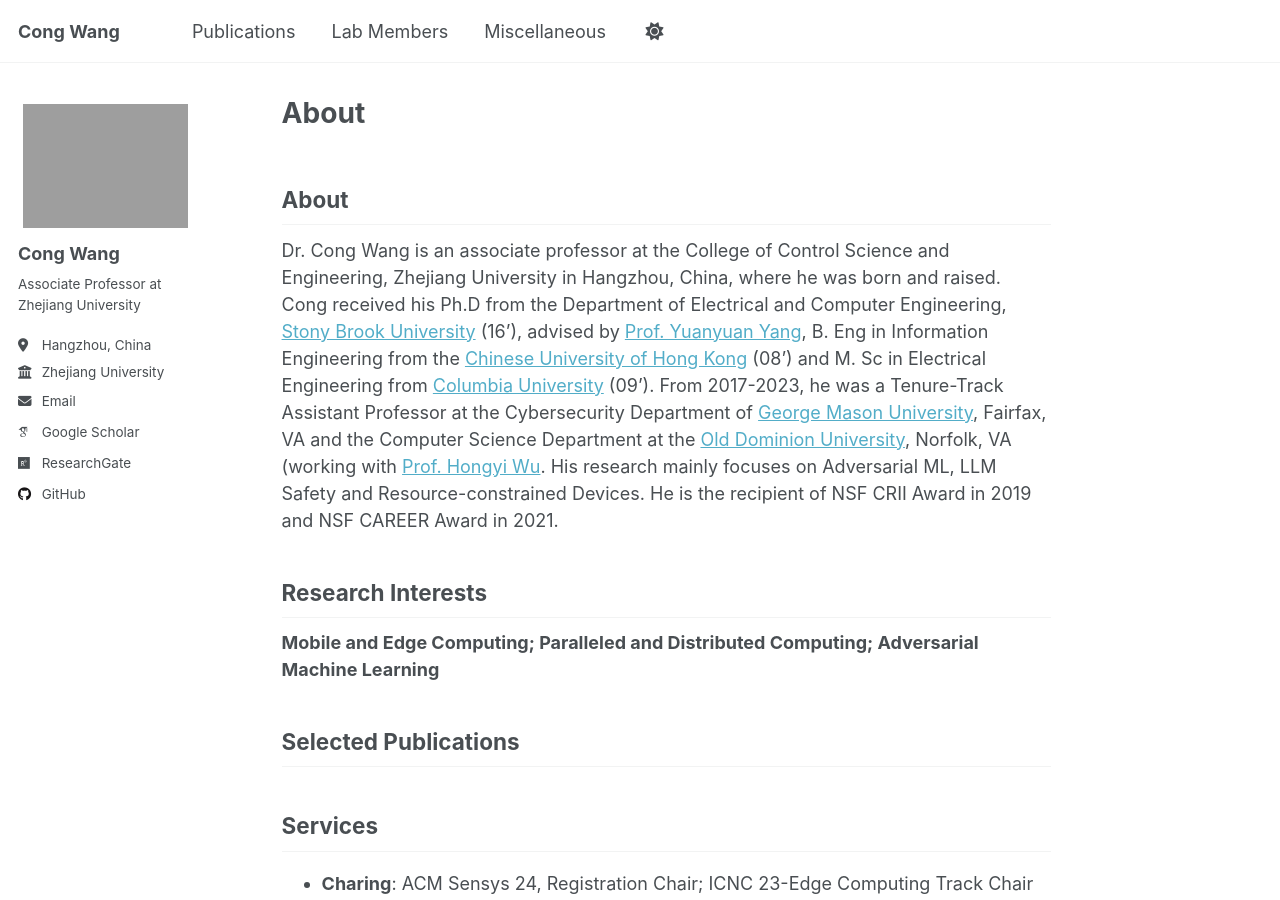
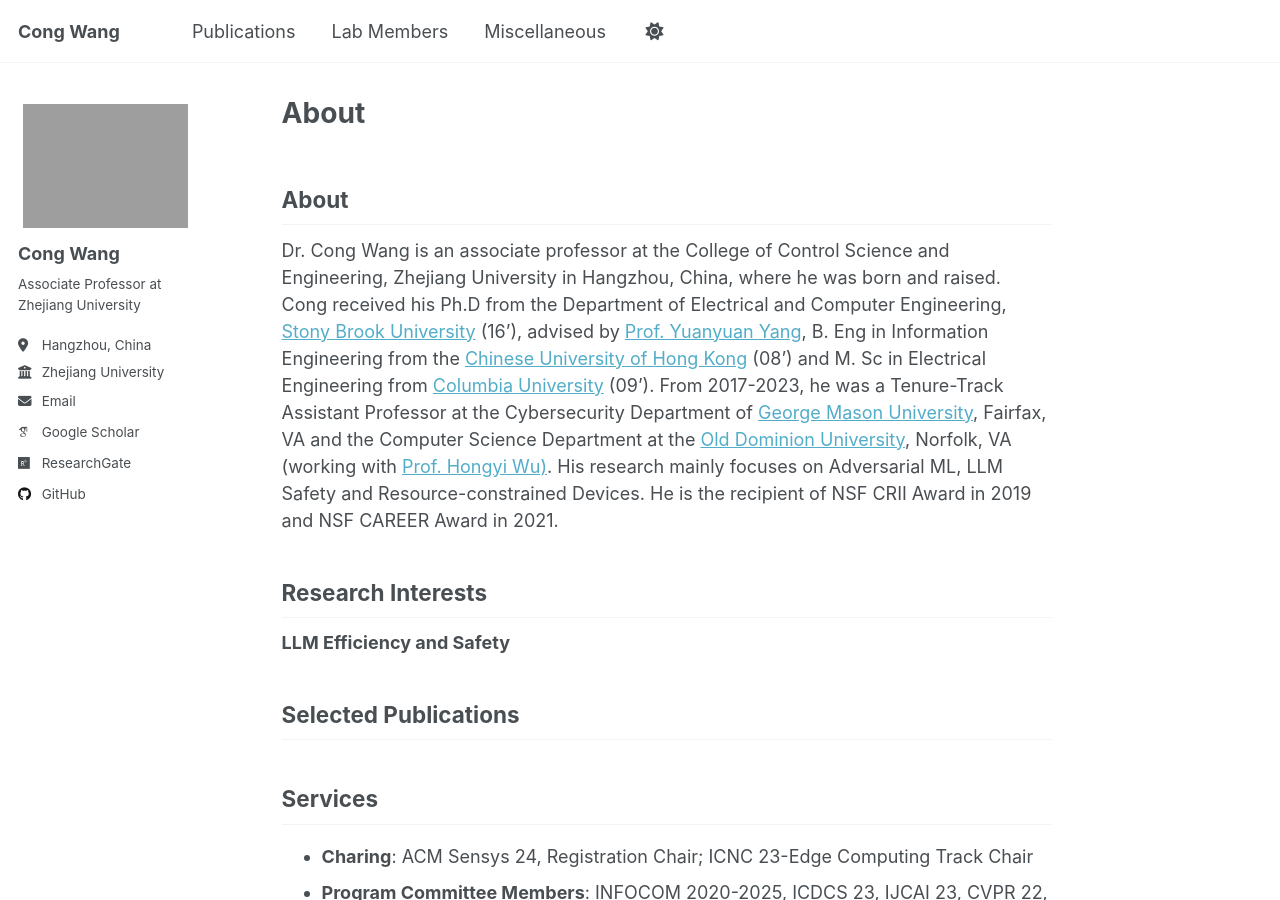
Before and after one commit to cwang-zju/cwang-zju.github.io, a Jekyll site: the page built from _pages/about.md, in a window 1280 px wide and 900 px high. Built offline with Jekyll 4.4.1, drawn with Linux system fonts in a browser that asks for light colours; some web fonts are replaced; our own code applies the rules of GitHub Pages for plain Markdown files.

Commit message:
Update about.md

```diff
--- a/_pages/about.md
+++ b/_pages/about.md
@@ -7,12 +7,12 @@ redirect_from:
 ---
 
 ## About
-Dr. Cong Wang is an associate professor at the College of Control Science and Engineering, Zhejiang University in Hangzhou, China, where he was born and raised. Cong received his Ph.D from the Department of Electrical and Computer Engineering, <a href="https://www.stonybrook.edu"> Stony Brook University</a> (16'), advised by <a href="http://www.ece.stonybrook.edu/~yang/">Prof. Yuanyuan Yang</a>, B. Eng in Information Engineering from the <a href="https://www.cuhk.edu.hk"> Chinese University of Hong Kong</a> (08') and M. Sc in Electrical Engineering from <a href="https://www.columbia.edu"> Columbia University</a> (09'). From 2017-2023, he was a Tenure-Track Assistant Professor at the Cybersecurity Department of <a href="https://www.gmu.edu">George Mason University</a>, Fairfax, VA and the Computer Science Department at the <a href="https://www.odu.edu"> Old Dominion University</a>, Norfolk, VA (working with <a href="https://wu.static.arizona.edu/">Prof. Hongyi Wu</a>. His research mainly focuses on Adversarial ML, LLM Safety and Resource-constrained Devices. He is the recipient of NSF CRII Award in 2019 and NSF CAREER Award in 2021.
+Dr. Cong Wang is an associate professor at the College of Control Science and Engineering, Zhejiang University in Hangzhou, China, where he was born and raised. Cong received his Ph.D from the Department of Electrical and Computer Engineering, <a href="https://www.stonybrook.edu"> Stony Brook University</a> (16'), advised by <a href="http://www.ece.stonybrook.edu/~yang/">Prof. Yuanyuan Yang</a>, B. Eng in Information Engineering from the <a href="https://www.cuhk.edu.hk"> Chinese University of Hong Kong</a> (08') and M. Sc in Electrical Engineering from <a href="https://www.columbia.edu"> Columbia University</a> (09'). From 2017-2023, he was a Tenure-Track Assistant Professor at the Cybersecurity Department of <a href="https://www.gmu.edu">George Mason University</a>, Fairfax, VA and the Computer Science Department at the <a href="https://www.odu.edu"> Old Dominion University</a>, Norfolk, VA (working with <a href="https://wu.static.arizona.edu/">Prof. Hongyi Wu)</a>. His research mainly focuses on Adversarial ML, LLM Safety and Resource-constrained Devices. He is the recipient of NSF CRII Award in 2019 and NSF CAREER Award in 2021.
 
 Research Interests
 ------
 
-**Mobile and Edge Computing; Paralleled and Distributed Computing; Adversarial Machine Learning**
+**LLM Efficiency and Safety**
 
 
 <!--
```
